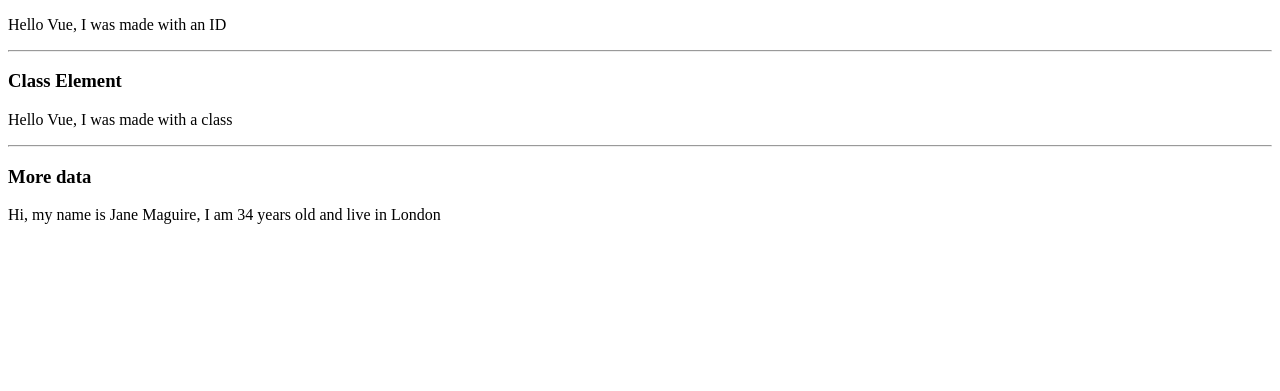
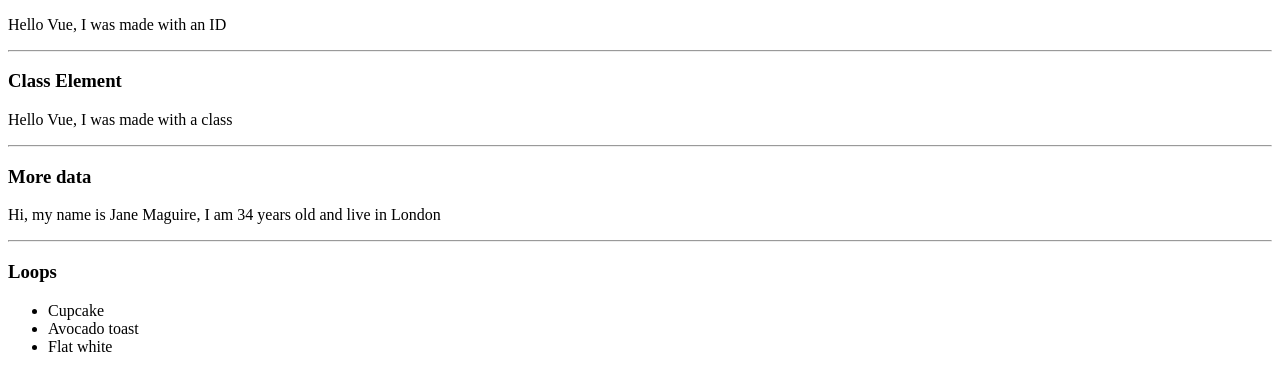
Before and after one commit to janemaguire/vue-playground, a plain HTML site: page index.html in a window 1280 px wide. Shown: the part 105-496 px from the top of the page. Drawn offline with Linux system fonts and the light colour scheme.

Commit message:
Added loop

```diff
--- a/index.html
+++ b/index.html
@@ -1,10 +1,12 @@
 <!DOCTYPE html>
 <html>
+
 <head>
     <link rel="stylesheet" href="/css/style.css">
     <meta charset="utf-8">
     <title>Vue Playground</title>
 </head>
+
 <body>
     <h1>Vue Playground</h1>
 
@@ -23,9 +25,20 @@
     <div class="me">
         <h3>More data</h3>
         <p>Hi, my name is {{ firstName }} {{ lastName }}, I am {{ age }} years old and live in {{ town }}</p>
+        <hr>
+    </div>
+
+    <div id="list">
+        <h3>Loops</h3>
+        <ul>
+            <li v-for="item in menu">
+                {{ item.text }}
+            </li>
+        </ul>
     </div>
 
     <script src="/js/vue.js" charset="utf-8"></script>
     <script src="/js/app.js" charset="utf-8"></script>
 </body>
+
 </html>
--- a/js/app.js
+++ b/js/app.js
@@ -3,14 +3,14 @@ var basic = new Vue ({
   data: {
     message: 'Hello Vue, I was made with an ID'
   }
-})
+});
 
 var classElement = new Vue ({
   el: '.class-element',
   data: {
     message: 'Hello Vue, I was made with a class'
   }
-})
+});
 
 var me = new Vue ({
   el: '.me',
@@ -20,5 +20,15 @@ var me = new Vue ({
     town: 'London',
     age: 34
   }
+});
 
-})
+var list = new Vue({
+    el: '#list',
+    data: {
+        menu: [
+            {text: 'Cupcake'},
+            {text: 'Avocado toast'},
+            {text: 'Flat white'}
+        ]
+    }
+});
```
Lines whose indentation alone changed are shown as unchanged.
